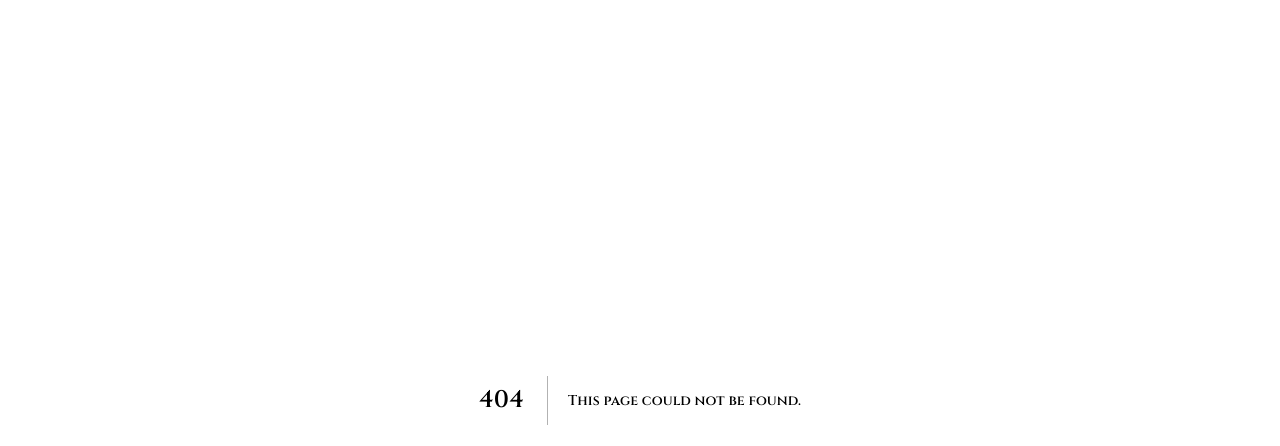
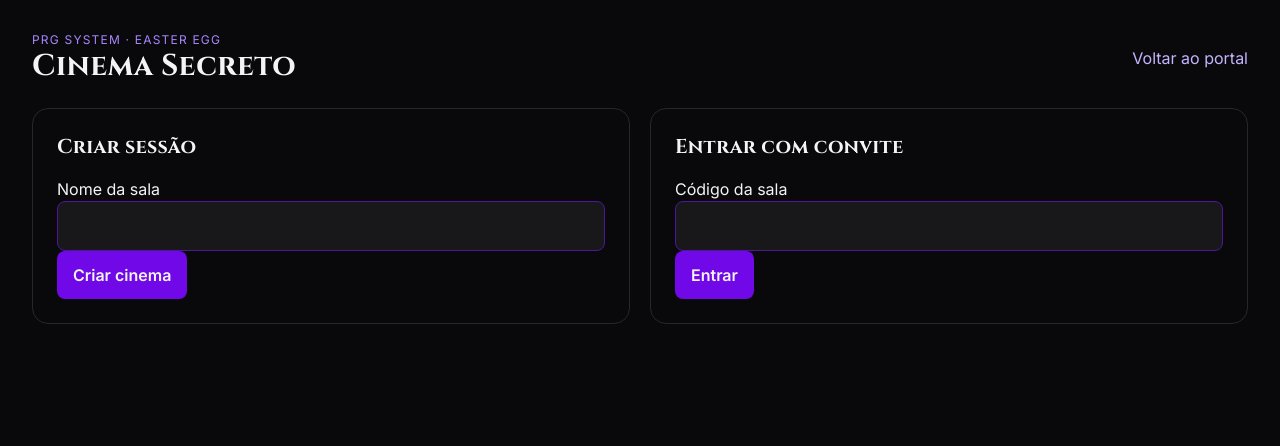
Before and after one commit to WedNyx/PRG_System, a Next.js app: page /cinema in a window 1280 px wide. Before the commit this address had no page. Shown: the top 446 px of the page. Built offline with nearby package versions, Linux system fonts and the light colour scheme.

Commit message:
feat(cinema): interface de salas e fila

```diff
--- /dev/null
+++ b/src/app/cinema/page.tsx
@@ -0,0 +1,70 @@
+'use client'
+import { useEffect, useState } from 'react'
+import Link from 'next/link'
+import ReprodutorCinema from '@/components/cinema/ReprodutorCinema'
+import type { EstadoCinema } from '@/lib/nuvem/cinema'
+type Sala = { codigo: string; nome: string; estado: EstadoCinema; revisao: number; agora: number; token?: string }
+export default function Cinema() {
+  const [sala, setSala] = useState<Sala | null>(null)
+  const [codigo, setCodigo] = useState('')
+  const [nome, setNome] = useState('')
+  const [token, setToken] = useState('')
+  const [url, setUrl] = useState('')
+  const [titulo, setTitulo] = useState('')
+  const [erro, setErro] = useState('')
+  const [ocupado, setOcupado] = useState(false)
+  const [desvio, setDesvio] = useState(0)
+  const ativa = sala?.codigo
+  async function consultar(c: string, signal?: AbortSignal) {
+    const inicio = Date.now()
+    const res = await fetch('/api/prg/cinema?codigo=' + encodeURIComponent(c), { cache: 'no-store', signal })
+    const d = await res.json()
+    if (!res.ok) throw new Error(d.erro || 'Sala indisponível.')
+    setDesvio(d.agora - (inicio + Date.now()) / 2)
+    setSala(old => old?.codigo === d.codigo && old.revisao > d.revisao ? old : d)
+  }
+  useEffect(() => {
+    if (!ativa) return
+    const controller = new AbortController()
+    const t = window.setInterval(() => { void consultar(ativa, controller.signal).catch(() => {}) }, 2500)
+    return () => { clearInterval(t); controller.abort() }
+  }, [ativa])
+  async function enviar(acao: string, extra: Record<string, unknown> = {}) {
+    setOcupado(true); setErro('')
+    try {
+      const res = await fetch('/api/prg/cinema', { method: 'POST', headers: { 'Content-Type': 'application/json' }, body: JSON.stringify({ acao, codigo: ativa, token, ...extra }) })
+      const d = await res.json()
+      if (!res.ok) throw new Error(d.erro || 'Não foi possível executar a ação.')
+      if (d.token) { setToken(d.token); sessionStorage.setItem('cinema:' + d.codigo, d.token) }
+      setDesvio(d.agora - Date.now()); setSala(d)
+      if (acao === 'adicionar') { setUrl(''); setTitulo('') }
+    } catch (e) { setErro(e instanceof Error ? e.message : 'Falha na conexão.') }
+    finally { setOcupado(false) }
+  }
+  async function entrar() {
+    setOcupado(true); setErro('')
+    try { const c = codigo.trim().toUpperCase(); await consultar(c); setToken(sessionStorage.getItem('cinema:' + c) || '') }
+    catch (e) { setErro(e instanceof Error ? e.message : 'Sala indisponível.') }
+    finally { setOcupado(false) }
+  }
+  const botao = 'rounded-lg bg-violet-700 px-4 py-3 font-semibold disabled:opacity-50 hover:bg-violet-600'
+  const campo = 'w-full rounded-lg border border-violet-900 bg-zinc-900 p-3 text-white'
+  return <main className="min-h-screen bg-zinc-950 text-zinc-100 p-4 sm:p-8">
+    <div className="mx-auto max-w-7xl space-y-6">
+      <header className="flex flex-wrap items-center justify-between gap-4"><div><p className="text-xs tracking-widest text-violet-400">PRG SYSTEM · EASTER EGG</p><h1 className="text-3xl font-bold">Cinema Secreto</h1></div><Link href="/portal" className="text-violet-300">Voltar ao portal</Link></header>
+      {erro && <p role="alert" className="rounded-lg bg-red-950 p-3">{erro}</p>}
+      {!sala ? <div className="grid gap-5 md:grid-cols-2">
+        <form className="space-y-4 rounded-2xl border border-zinc-800 p-6" onSubmit={e => { e.preventDefault(); void enviar('criar', { nome }) }}><h2 className="text-xl font-bold">Criar sessão</h2><label>Nome da sala<input className={campo} required maxLength={80} value={nome} onChange={e => setNome(e.target.value)} /></label><button className={botao} disabled={ocupado}>Criar cinema</button></form>
+        <form className="space-y-4 rounded-2xl border border-zinc-800 p-6" onSubmit={e => { e.preventDefault(); void entrar() }}><h2 className="text-xl font-bold">Entrar com convite</h2><label>Código da sala<input className={campo} required maxLength={16} value={codigo} onChange={e => setCodigo(e.target.value)} /></label><button className={botao} disabled={ocupado}>Entrar</button></form>
+      </div> : <>
+        <div className="flex flex-wrap items-center gap-3"><h2 className="text-xl font-bold">{sala.nome}</h2><span>{token ? 'Anfitrião' : 'Espectador'}</span><code>{sala.codigo}</code><button className={botao} onClick={() => { void navigator.clipboard.writeText(sala.codigo).catch(() => setErro('Copie o código manualmente.')) }}>Copiar convite</button><button className={botao} onClick={() => { setSala(null); setToken('') }}>Sair</button></div>
+        <div className="grid gap-6 lg:grid-cols-[minmax(0,1fr)_320px]">
+          <div className="space-y-4"><ReprodutorCinema estado={sala.estado} desvio={desvio}/>{token && <div className="flex flex-wrap gap-2">{(['voltar','pausar','continuar','avancar'] as const).map((a,i) => <button key={a} className={botao} disabled={ocupado} onClick={() => void enviar(a)}>{['−10 s','Pausar','Reproduzir','+10 s'][i]}</button>)}</div>}</div>
+          <aside className="space-y-4 rounded-2xl border border-zinc-800 p-4"><h2 className="text-xl font-bold">Fila de vídeos</h2>{token && <form className="space-y-2" onSubmit={e => { e.preventDefault(); void enviar('adicionar', { url, titulo }) }}><input aria-label="Link do YouTube" className={campo} required placeholder="Link do YouTube" value={url} onChange={e => setUrl(e.target.value)}/><input aria-label="Título opcional" className={campo} placeholder="Título opcional" value={titulo} onChange={e => setTitulo(e.target.value)}/><button className={botao} disabled={ocupado}>Adicionar</button></form>}
+          {sala.estado.fila.map((v,i) => <div key={i} className={'rounded-lg p-3 break-words ' + (i === sala.estado.atual ? 'bg-violet-950' : 'bg-zinc-900')}><p>{i+1}. {v.titulo}</p>{token && <button className="text-violet-300" disabled={ocupado} onClick={() => void enviar('selecionar',{indice:i})}>Selecionar</button>}</div>)}
+          {!sala.estado.fila.length && <p className="text-zinc-400">Nenhum vídeo na fila.</p>}</aside>
+        </div>
+      </>}
+    </div>
+  </main>
+}
```
